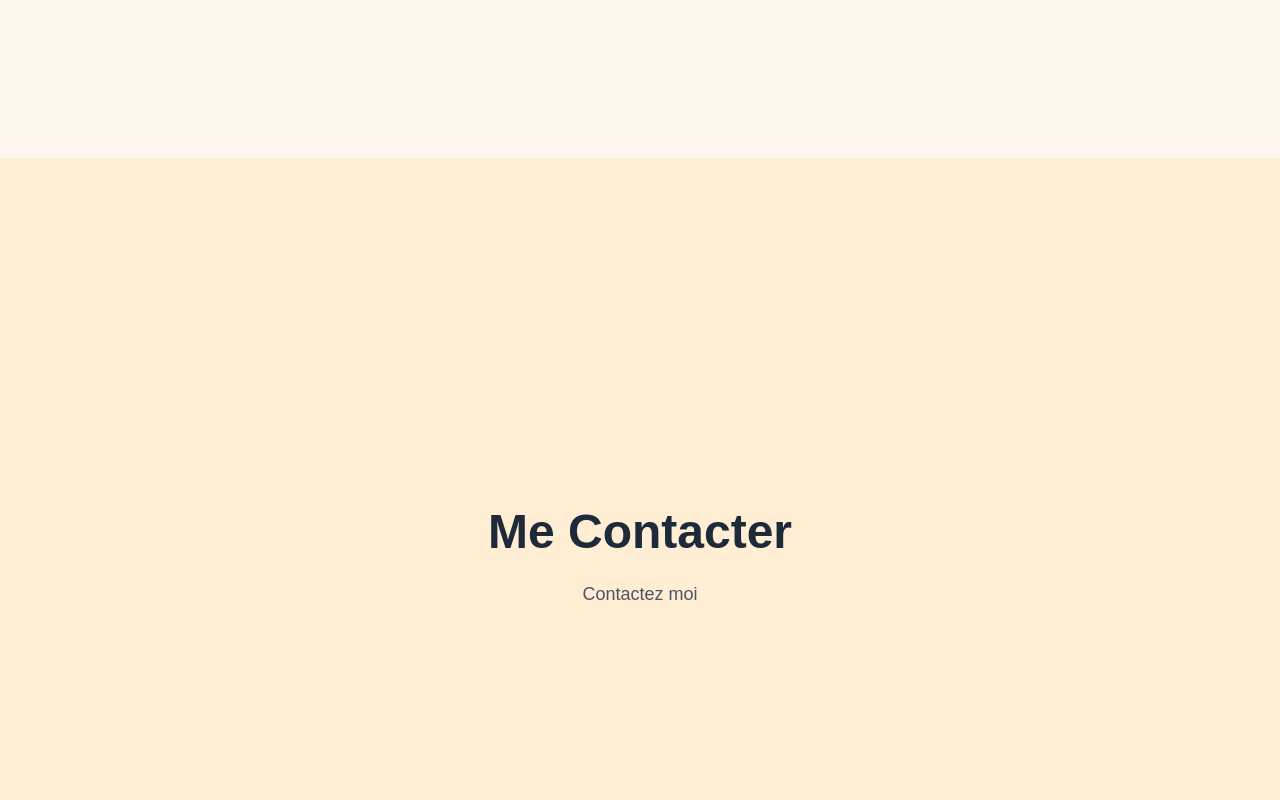
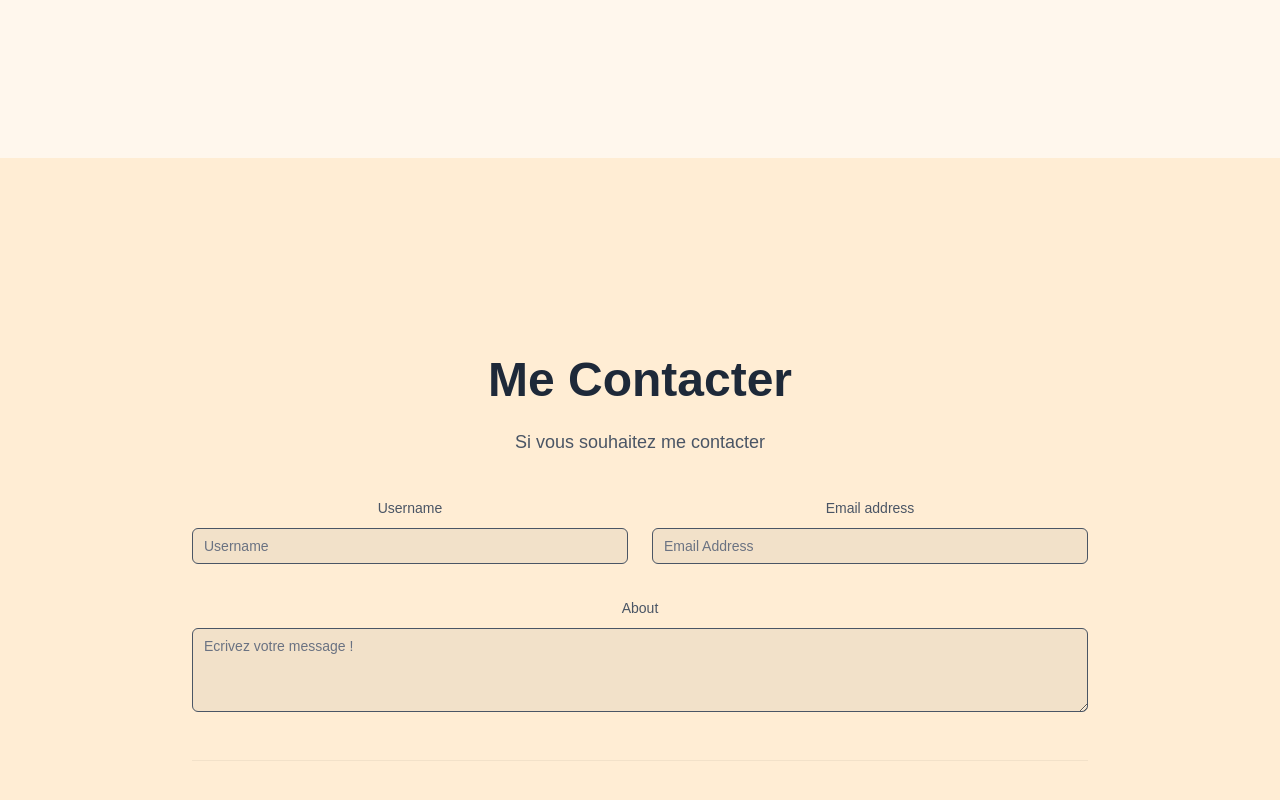
Before and after one commit to Vexco/xm-portfolio, a Next.js app: page / in a window 1280 px wide. Shown: the part 3106-3906 px from the top of the page. Built offline with nearby package versions, Linux system fonts and the light colour scheme.

Commit message:
add form to "me contacter"

```diff
--- a/src/app/page.tsx
+++ b/src/app/page.tsx
@@ -10,14 +10,14 @@ export default function Home() {
         bgColor="bg-orange-100 dark:bg-blue-950"
         titleColor="text-gray-800 dark:text-white"
         textColor="text-gray-600 dark:text-gray-300">
-       <p>Passionné d'informatique</p>
+        <p>Passionné d'informatique</p>
       </Section>
       <Section
         id="resume" title="Qui suis-je?"
         bgColor="bg-orange-50 dark:bg-indigo-950"
         titleColor="text-gray-800 dark:text-white"
         textColor="text-gray-600 dark:text-gray-300">
-       <p>Je m'appelle MANTELLATO Xavier. Je suis passionné d'informatique depuis mes 15 ans. Après un cursus d'étude de 2 ans et de l'expérience professionnel dans le développement j'ai décidé d'élargir mes horizons vers la cybersécurité.</p>
+        <p>Je m'appelle MANTELLATO Xavier. Je suis passionné d'informatique depuis mes 15 ans. Après un cursus d'étude de 2 ans et de l'expérience professionnel dans le développement j'ai décidé d'élargir mes horizons vers la cybersécurité.</p>
       </Section>
       <Section
         id="projets" title="Mes Projets"
@@ -31,14 +31,72 @@ export default function Home() {
         bgColor="bg-orange-50 dark:bg-indigo-950"
         titleColor="text-gray-800 dark:text-white"
         textColor="text-gray-600 dark:text-gray-300">
-       <p>Voici mon CV</p>
+        <p>Voici mon CV</p>
       </Section>
       <Section
         id="contact" title="Me Contacter"
         bgColor="bg-orange-100 dark:bg-blue-950"
         titleColor="text-gray-800 dark:text-white"
         textColor="text-gray-600 dark:text-gray-300">
-        <p>Contactez moi</p>
+
+        <p>Si vous souhaitez me contacter</p>
+
+        <form>
+          <div className="border-b dark:border-white/5 pb-12 border-black/5">
+            <div className="mt-10 grid grid-cols-1 gap-x-6 gap-y-8 sm:grid-cols-6">
+              <div className="sm:col-span-3">
+                <label htmlFor="userName" className="block text-sm/6 font-medium text-grey dark:text-white">
+                  Username
+                </label>
+                <div className="mt-2">
+                  <input
+                    id="userName"
+                    name="userName"
+                    type="text"
+                    autoComplete="userName"
+                    placeholder="Username"
+                    className="
+                      block w-full rounded-md px-3 py-1.5 text-base outline-1 -outline-offset-1 focus:outline-2 focus:-outline-offset-2 focus:outline-slate-500 sm:text-sm/6
+                      dark:text-white dark:outline-white/10 bg-black/5
+                      text-grey outline-grey/10 placeholder:text-gray-500"
+                  />
+                </div>
+              </div>
+
+              <div className="sm:col-span-3">
+                <label htmlFor="email" className="block text-sm/6 font-medium text-grey dark:text-white">
+                  Email address
+                </label>
+                <div className="mt-2">
+                  <input
+                    id="email"
+                    name="email"
+                    type="text"
+                    autoComplete="emailAddress"
+                    placeholder="Email Address"
+                    className="block w-full rounded-md bg-black/5 dark:bg-white/5 px-3 py-1.5 text-base text-grey dark:text-white outline-1 -outline-offset-1 outline-grey dark:outline-white/10 placeholder:text-gray-500 focus:outline-2 focus:-outline-offset-2 focus:outline-slate-500 sm:text-sm/6"
+                  />
+                </div>
+              </div>
+              <div className="col-span-full">
+                <label htmlFor="about" className="block text-sm/6 font-medium text-grey dark:text-white">
+                  About
+                </label>
+                <div className="mt-2">
+                  <textarea
+                    id="about"
+                    name="about"
+                    placeholder="Ecrivez votre message !"
+                    rows={3}
+                    className="block w-full rounded-md bg-black/5 dark:bg-white/5 px-3 py-1.5 text-base text-grey dark:text-white outline-1 -outline-offset-1 outline-grey/10 dark:outline-white/10 placeholder:text-gray-500 focus:outline-2 focus:-outline-offset-2 focus:outline-slate-500 sm:text-sm/6"
+                    defaultValue={''}
+                  />
+                </div>
+              </div>
+            </div>
+          </div>
+        </form>
+
       </Section>
     </main>
   );
```
